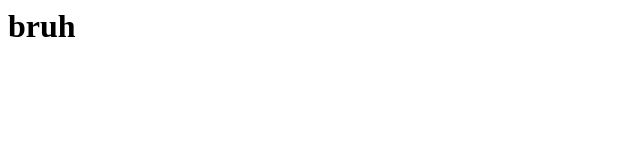
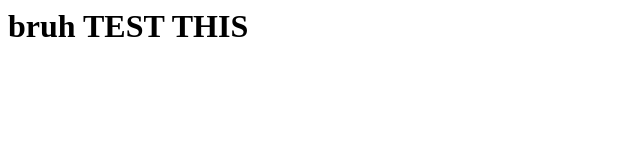
Before and after one commit to medsteele/iss-server-scripts, a plain HTML site: page index.html in a window 1280 px wide. Shown: the whole page, without its empty margins (0-640 px from the left). Drawn offline with Linux system fonts and the light colour scheme.

Commit message:
Update index.html

```diff
--- a/index.html
+++ b/index.html
@@ -2,6 +2,6 @@
 <html>
   <title>muh new & tested nginx server</title>
   <body>
-    <h1>bruh</h1>
+    <h1>bruh TEST THIS</h1>
   </body>
 </html>
```
